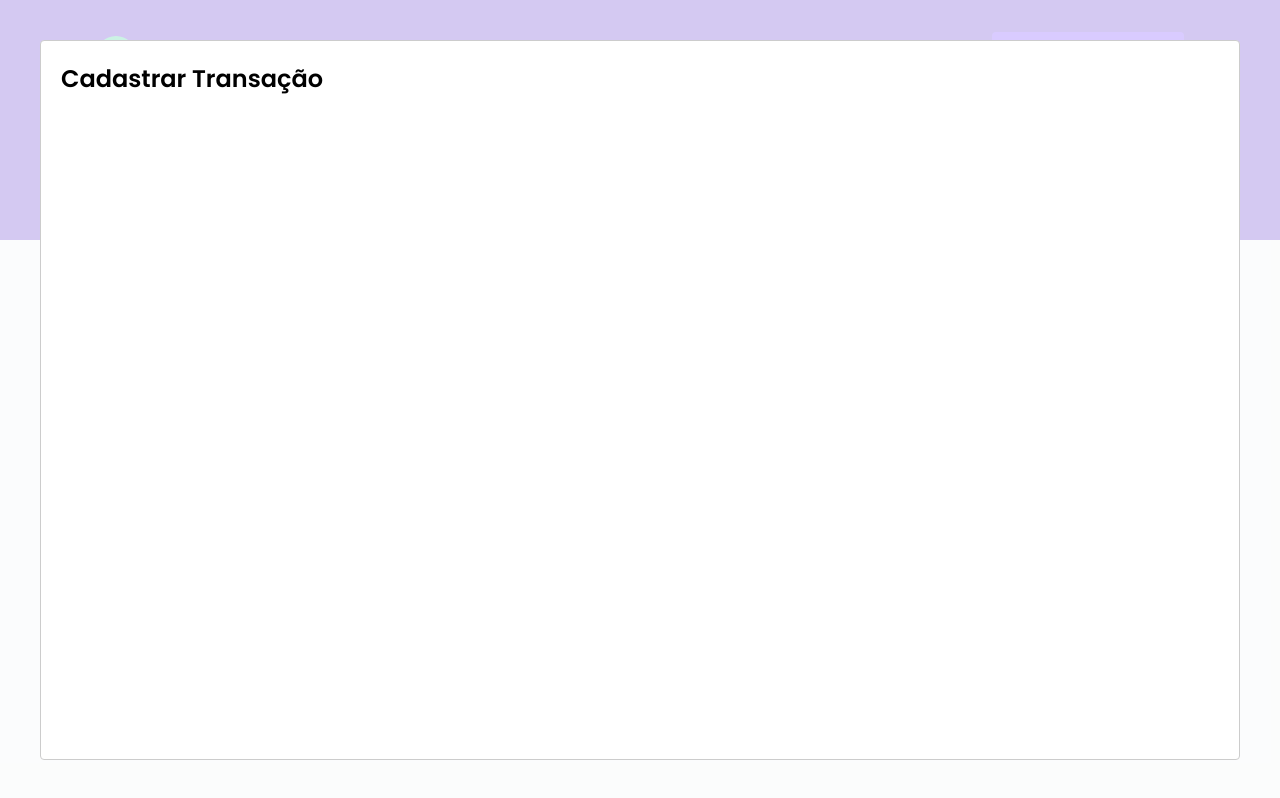
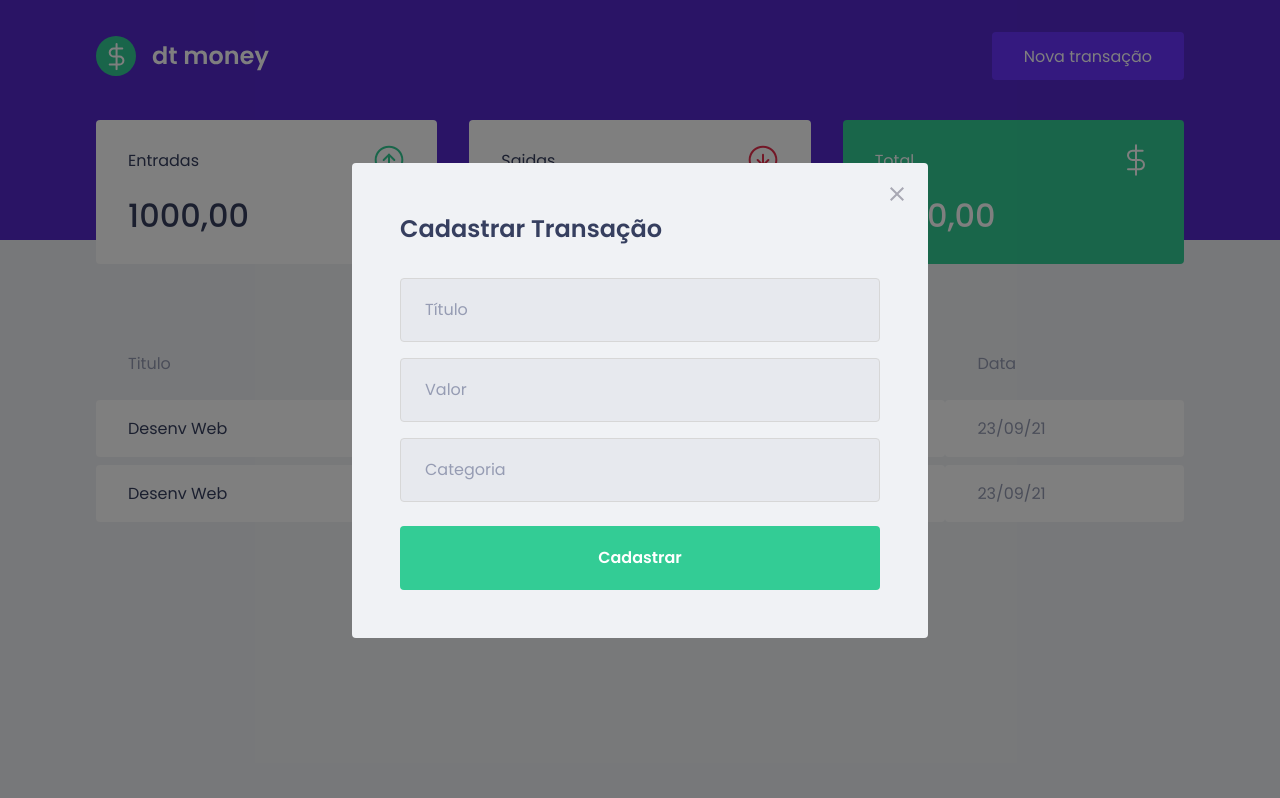
Before and after one commit to mnzlucas/02-dtmoney, a React (Create React App) app: page / in a window 1280 px wide. Both pictures are taken after a click on the button "Nova transação". Built offline with nearby package versions, Linux system fonts and the light colour scheme; no server answers; what miragejs would draw is missing.

Commit message:
modal style

```diff
--- a/src/components/NewTransactionModal/index.tsx
+++ b/src/components/NewTransactionModal/index.tsx
@@ -1,17 +1,47 @@
 
 import Modal from 'react-modal';
+import closeImg from '../../assets/close.svg';
+import { Container } from './styles';
 
 interface NewTransactionModalProps {
   isOpen: boolean;
   onRequestClose: () => void;
 }
-export function NewTransactionModal(  {isOpen, onRequestClose }: NewTransactionModalProps) {
-  return(
+export function NewTransactionModal({ isOpen, onRequestClose }: NewTransactionModalProps) {
+  return (
     <Modal
-    isOpen={isOpen}
-    onRequestClose={onRequestClose}
-   >
-     <h2>Cadastrar Transação</h2>
-   </Modal>
+      isOpen={isOpen}
+      onRequestClose={onRequestClose}
+      overlayClassName="react-modal-overlay"
+      className="react-modal-content"
+    >
+
+      <button type="button"
+        onClick={ onRequestClose }
+        className="react-modal-close"
+      >
+        <img src={closeImg} alt="Fechar Modal" />
+      </button>
+      <Container>
+        <h2>Cadastrar Transação</h2>
+
+        <input
+          placeholder="Título"
+        />
+
+        <input
+          type="number"
+          placeholder="Valor"
+        />
+
+        <input
+          placeholder="Categoria"
+        />
+
+        <button type="submit">
+          Cadastrar
+        </button>
+      </Container>
+    </Modal>
   );
 }
--- a/src/components/NewTransactionModal/styles.ts
+++ b/src/components/NewTransactionModal/styles.ts
@@ -1,4 +1,49 @@
 import styled from "styled-components";
 
-export const Container = styled.div`
+export const Container = styled.form`
+  h2 {
+    color: var(--text-title);
+    font-size: 1.5rem;
+    margin-bottom: 2rem;
+  }
+
+  input {
+    width: 100%;
+    padding: 0 1.5rem;
+    height: 4rem;
+    border-radius: 0.25rem;
+
+    border: 1px solid #d7d7d7;
+    background: #e7e9ee;
+
+    font-weight: 400;
+    font-size: 1rem;
+
+    &::placeholder {
+      color: var(--text-body);
+    }
+
+    & + input {
+      margin-top: 1rem;
+    }
+  }
+
+  button[type="submit"] {
+    width: 100%;
+    padding: 0 1.5rem;
+    height: 4rem;
+    background: var(--green);
+    color: #FFF;
+    border-radius: 0.25rem;
+    border: 0;
+    font-size: 1rem;
+    margin-top: 1.5rem;
+    font-weight: 600;
+
+    transition: filter 0.2s;
+
+    &:hover {
+      filter: brightness(0.9);
+    }
+  }
 `;
--- a/src/styles/global.ts
+++ b/src/styles/global.ts
@@ -54,4 +54,39 @@
     cursor: not-allowed;
   }
 
+  .react-modal-overlay {
+    background: rgba(0,0,0,0.5);
+
+    position: fixed;
+    top: 0;
+    bottom: 0;
+    right: 0;
+    left: 0;
+
+    display: flex;
+    align-items: center;
+    justify-content: center;
+  }
+
+  .react-modal-content {
+    width: 100%;
+    max-width: 576px;
+    background: var(--background);
+    padding: 3rem;
+    position: relative;
+    border-radius: 0.25rem;
+  }
+
+  .react-modal-close {
+
+    position: absolute;
+    right: 1.5rem;
+    top: 1.5rem;
+    border: 0;
+    background: transparent;
+    transition: filter 0.2s;
+    &:hover {
+      filter: brightness(0.5);
+    }
+  }
 `
```
